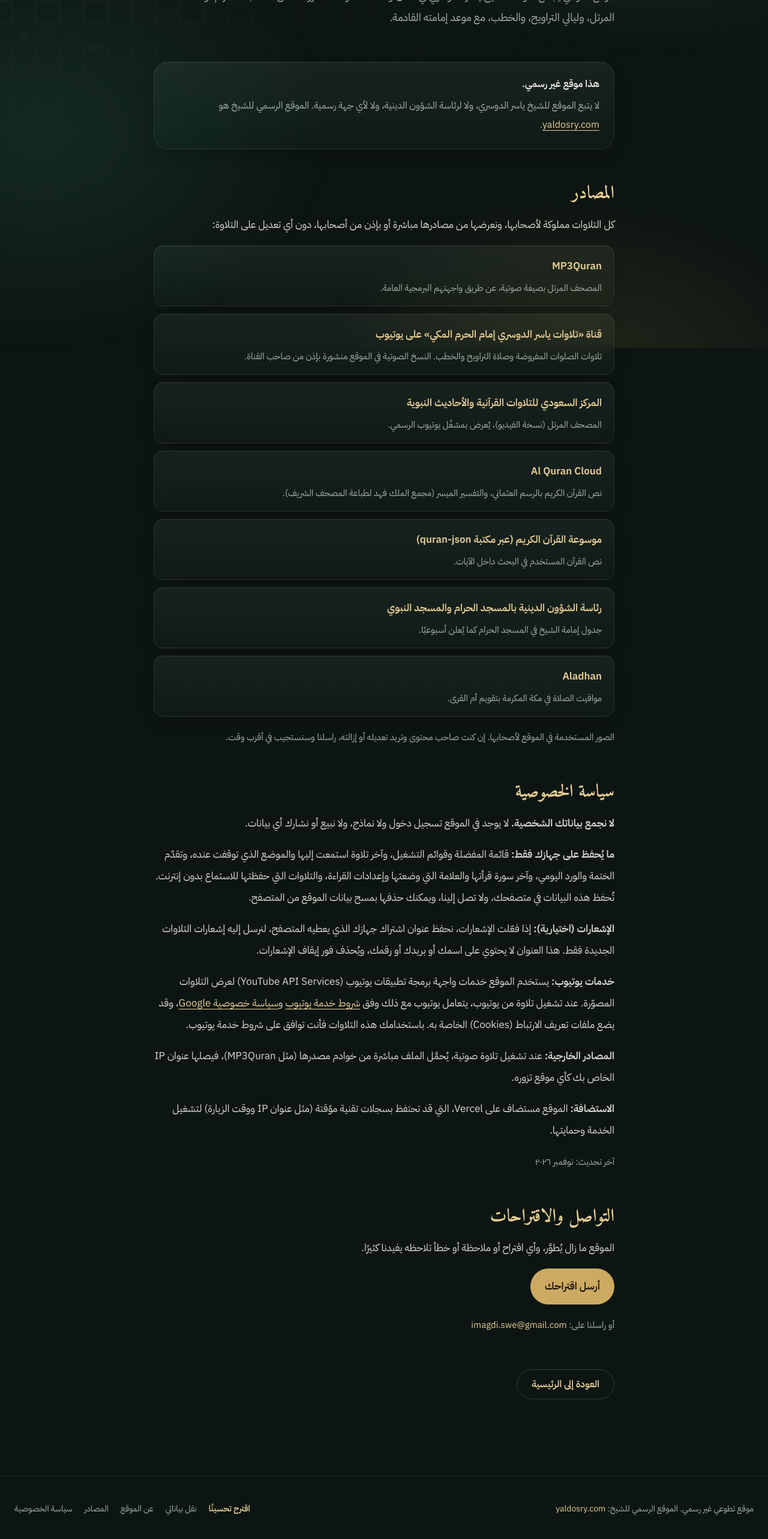
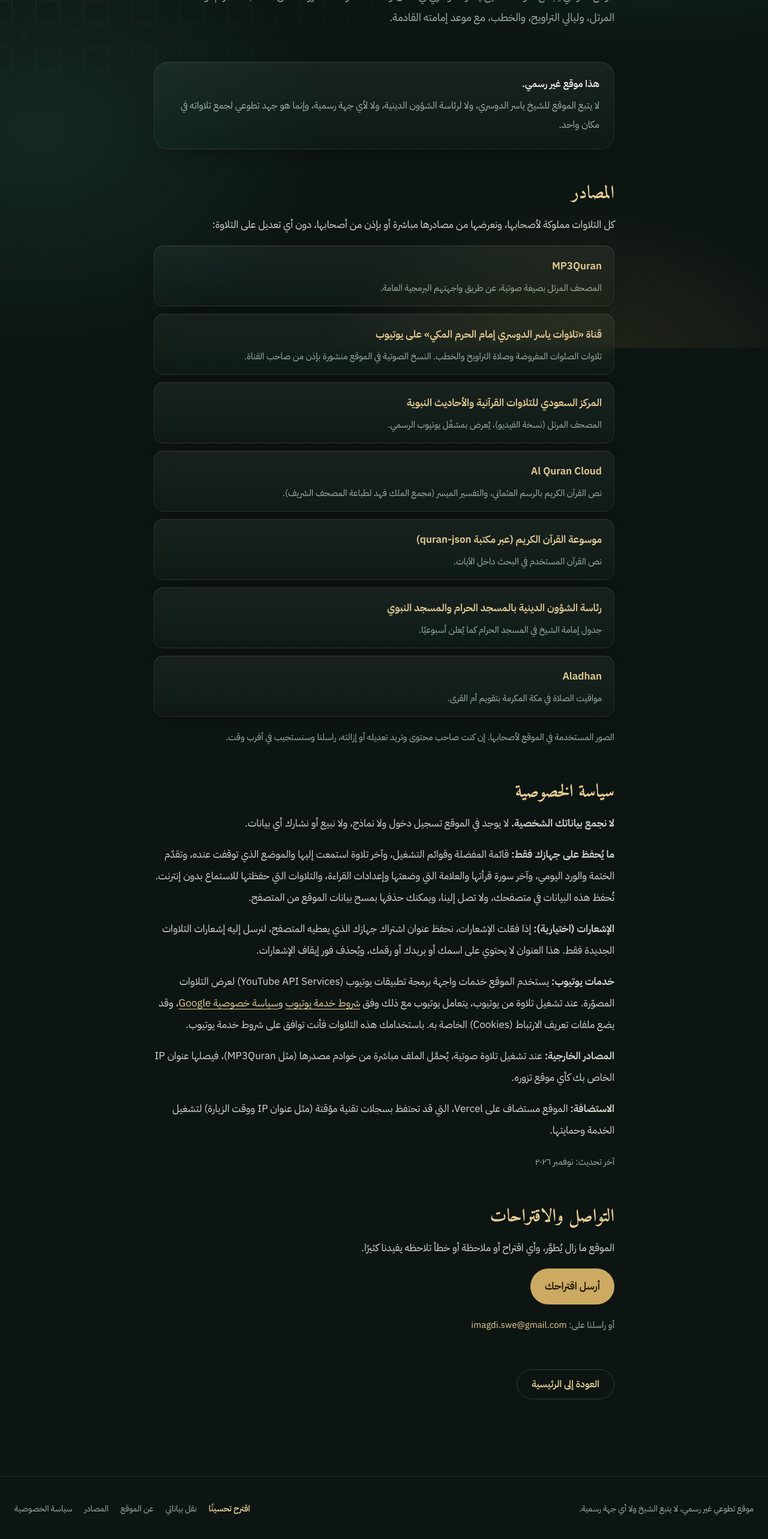
Before and after one commit to islammagdi/yasser-dosari, a Next.js app: page /about in a window 1280 px wide. Shown: the part 220-2786 px from the top of the page at 60% size. Built offline with nearby package versions, Linux system fonts and the light colour scheme; no server answers; a web font is replaced by a local one.

Commit message:
updated about

```diff
--- a/src/app/about/page.tsx
+++ b/src/app/about/page.tsx
@@ -74,11 +74,7 @@ export default function AboutPage() {
         <div className="glass-card flex flex-col gap-2 rounded-3xl p-6">
           <p className="font-semibold">هذا موقع غير رسمي.</p>
           <p className="leading-8 text-muted">
-            لا يتبع الموقع للشيخ ياسر الدوسري، ولا لرئاسة الشؤون الدينية، ولا لأي جهة رسمية. الموقع الرسمي للشيخ هو{" "}
-            <a href="https://yaldosry.com" target="_blank" rel="noopener noreferrer" className="text-gold-soft underline underline-offset-4">
-              yaldosry.com
-            </a>
-            .
+            لا يتبع الموقع للشيخ ياسر الدوسري، ولا لرئاسة الشؤون الدينية، ولا لأي جهة رسمية، وإنما هو جهد تطوعي لجمع تلاواته في مكان واحد.
           </p>
         </div>
 
--- a/src/app/admin/(panel)/recordings/page.tsx
+++ b/src/app/admin/(panel)/recordings/page.tsx
@@ -1,6 +1,7 @@
 import Link from "next/link";
 import { loadCatalog } from "@/lib/admin/catalog";
 import { adminManifest } from "@/lib/admin/manifest";
+import { fetchYoutubeMushaf } from "@/lib/api/youtube";
 import { normalizeArabic } from "@/lib/format";
 import { EntryRow, PendingRow, RefreshManifestButton, SyncButton } from "./rows";
 
@@ -22,9 +23,11 @@ interface Props {
 }
 
 export default async function AdminRecordingsPage({ searchParams }: Props) {
-  const [catalog, manifest] = await Promise.all([loadCatalog(), adminManifest()]);
+  const [catalog, manifest, mushaf] = await Promise.all([loadCatalog(), adminManifest(), fetchYoutubeMushaf().catch(() => [])]);
   const items = catalog?.items ?? {};
-  const pending = Object.entries(manifest).filter(([id]) => !items[id]);
+  // فيديوهات المصحف (المركز السعودي) ليها مكانها في قسم المصحف، فمش محتاجة تصنيف
+  const mushafIds = new Set(mushaf.map((r) => r.id.replace(/^yt-mushaf-/, "")));
+  const pending = Object.entries(manifest).filter(([id]) => !items[id] && !mushafIds.has(id));
   const tab = searchParams.tab === "all" ? "all" : "pending";
 
   const tabLink = (t: string, label: string) => (
--- a/src/components/SiteFooter.tsx
+++ b/src/components/SiteFooter.tsx
@@ -5,12 +5,7 @@ export function SiteFooter() {
   return (
     <footer className="border-t border-white/10">
       <div className="mx-auto flex max-w-page flex-col gap-4 px-4 pb-32 pt-8 text-sm text-muted sm:px-6 md:flex-row md:items-center md:justify-between">
-        <p className="leading-7">
-          موقع تطوعي غير رسمي. الموقع الرسمي للشيخ:{" "}
-          <a href="https://yaldosry.com" target="_blank" rel="noopener noreferrer" className="text-gold-soft underline-offset-4 hover:underline">
-            yaldosry.com
-          </a>
-        </p>
+        <p className="leading-7">موقع تطوعي غير رسمي، لا يتبع الشيخ ولا أي جهة رسمية.</p>
         <nav aria-label="روابط الموقع" className="flex flex-wrap gap-x-5 gap-y-2">
           <a
             href={feedbackHref}
--- a/src/lib/api/youtube.ts
+++ b/src/lib/api/youtube.ts
@@ -330,12 +330,14 @@ export async function fetchYoutubeMushaf(): Promise<Recording[]> {
       surah: n,
       title: `سورة ${surahName(n)}`,
       subtitle: "إنتاج المركز السعودي للتلاوات القرآنية",
-      versionLabel: "المركز السعودي (فيديو)",
+      versionLabel: "المركز السعودي",
       youtubeId: it.snippet.resourceId.videoId,
       audioUrl: "",
       imageUrl: (th.high ?? th.medium ?? th.default)?.url,
       searchText: t,
     });
   }
-  return out.sort((a, b) => (a.surah ?? 0) - (b.surah ?? 0));
+  // اللي اتحوّل لصوت على R2 بيتشغّل صوت، زي الفروض والتراويح
+  const manifest = await audioManifest();
+  return out.sort((a, b) => (a.surah ?? 0) - (b.surah ?? 0)).map((r) => withAudio(r, manifest));
 }
```
